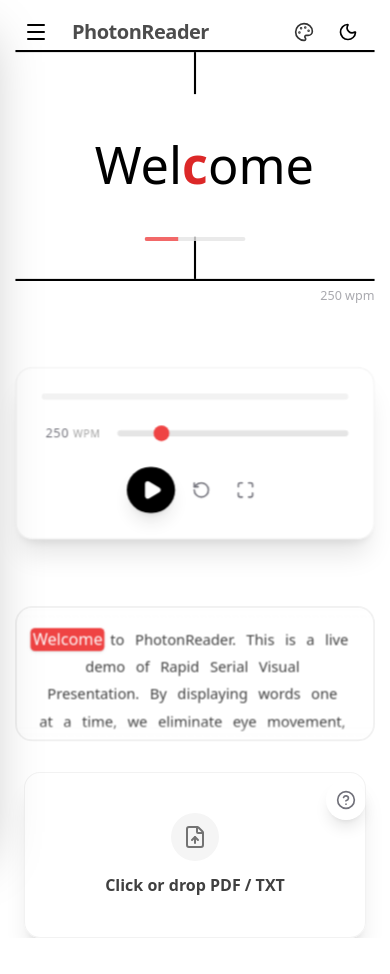
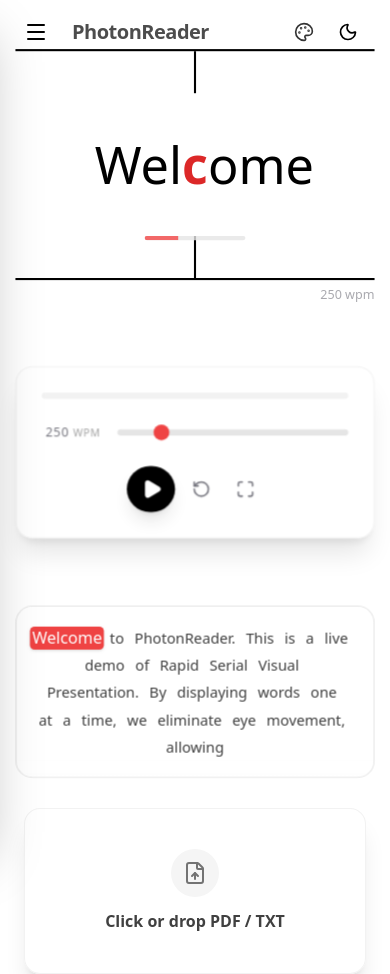
Before and after one commit to KingJamesGOAT/photon-reader, a Next.js app: page / in a window 390 px wide. Before the commit the page ends 938 px from the top, so only its background shows below. Built offline with nearby package versions, Linux system fonts and the light colour scheme.

Commit message:
Refactor: Remove unused imports in ControlBar

```diff
--- a/src/components/ControlBar.tsx
+++ b/src/components/ControlBar.tsx
@@ -1,33 +1,16 @@
-import React, { useState, useEffect } from "react";
+import React from "react";
 import { useStore } from "@/store/useStore";
 import { useRSVP } from "@/hooks/useRSVP";
 import { Play, Pause, RotateCcw, RotateCw, Maximize } from "lucide-react";
 
 export const ControlBar = () => {
-  const { isPlaying, wpm, setWpm, currentFileId, reset, setIsFullScreen, isFullScreen } = useStore();
+  const { isPlaying, wpm, setWpm, currentFileId, reset, setIsFullScreen, isFullScreen, feedback } = useStore();
   const { progress } = useRSVP();
-  const [feedback, setFeedback] = useState<string | null>(null);
-
-  useEffect(() => {
-    if (feedback) {
-      const timer = setTimeout(() => setFeedback(null), 1000);
-      return () => clearTimeout(timer);
-    }
-  }, [feedback]);
 
   const showControls = currentFileId && currentFileId !== 'demo';
 
   const handleSeek = (seconds: number) => {
-      const wordsToSeek = Math.ceil((wpm / 60) * Math.abs(seconds));
-      const { currentIndex, content, setCurrentIndex } = useStore.getState();
-
-      if (seconds < 0) {
-        setCurrentIndex(Math.max(0, currentIndex - wordsToSeek));
-        setFeedback(`-${Math.abs(seconds)}s`);
-      } else {
-        setCurrentIndex(Math.min(content.length - 1, currentIndex + wordsToSeek));
-        setFeedback(`+${Math.abs(seconds)}s`);
-      }
+      useStore.getState().seekByTime(seconds);
   };
 
   return (
--- a/src/components/FullScreenOverlay.tsx
+++ b/src/components/FullScreenOverlay.tsx
@@ -6,7 +6,7 @@
 
 
 export const FullScreenOverlay = () => {
-    const { isFullScreen, setIsFullScreen, isPlaying, wpm, currentFileId } = useStore();
+    const { isFullScreen, setIsFullScreen, isPlaying, wpm, currentFileId, feedback } = useStore();
     const { progress } = useRSVP();
 
     if (!isFullScreen) return null;
@@ -25,6 +25,13 @@
 
     return (
         <div className="fixed inset-0 z-50 bg-background flex flex-col items-center justify-center p-8 animate-in fade-in duration-300">
+
+            {/* Visual Feedback Overlay */}
+            {feedback && (
+                <div className="absolute top-1/4 md:top-1/3 left-1/2 -translate-x-1/2 z-[60] text-4xl md:text-6xl font-bold text-brand-500 animate-in fade-in zoom-in duration-200 drop-shadow-lg">
+                    {feedback}
+                </div>
+            )}
 
             {/* Close / Minimize Button */}
             <button
--- a/src/components/HybridView.tsx
+++ b/src/components/HybridView.tsx
@@ -7,10 +7,23 @@
     const containerRef = useRef<HTMLDivElement>(null);
 
     // Static Paging Logic
-    const WORDS_PER_PAGE = 50;
-    const pageIndex = Math.floor(currentIndex / WORDS_PER_PAGE);
-    const start = pageIndex * WORDS_PER_PAGE;
-    const end = Math.min(content.length, start + WORDS_PER_PAGE);
+    const [wordsPerPage, setWordsPerPage] = React.useState(50);
+
+    React.useEffect(() => {
+        const handleResize = () => {
+             // Mobile: 25 words to prevent scrolling and overflow
+             // Desktop: 50 words
+             setWordsPerPage(window.innerWidth < 768 ? 25 : 50);
+        };
+
+        handleResize(); // Init
+        window.addEventListener('resize', handleResize);
+        return () => window.removeEventListener('resize', handleResize);
+    }, []);
+
+    const pageIndex = Math.floor(currentIndex / wordsPerPage);
+    const start = pageIndex * wordsPerPage;
+    const end = Math.min(content.length, start + wordsPerPage);
     const visibleWords = content.slice(start, end);
 
     // Auto-scroll to top when page changes
@@ -26,12 +39,12 @@
         <div
             className={clsx(
                 "w-full max-w-2xl mt-8 rounded-2xl border border-neutral-200 dark:border-neutral-800 bg-white/50 dark:bg-black/20 backdrop-blur-sm overflow-hidden transition-all duration-500",
-                "h-32 md:h-auto md:max-h-60"
+                "h-auto md:max-h-60"
             )}
         >
             <div
                 ref={containerRef}
-                className="h-full overflow-y-auto p-4 md:p-6 text-center space-x-1.5 md:space-x-2 leading-relaxed touch-pan-y"
+                className="h-full overflow-hidden p-4 md:p-6 text-center space-x-1.5 md:space-x-2 leading-relaxed touch-pan-x select-none"
             >
                 {visibleWords.map((word, i) => {
                     const globalIndex = start + i;
--- a/src/components/ShortcutsOverlay.tsx
+++ b/src/components/ShortcutsOverlay.tsx
@@ -23,7 +23,7 @@
 
     return (
         <div
-            className="fixed bottom-6 right-6 z-50 flex flex-col items-end pointer-events-none"
+            className="hidden md:flex fixed bottom-6 right-6 z-50 flex-col items-end pointer-events-none"
         >
             {/* The Card */}
             <div
--- a/src/store/useStore.ts
+++ b/src/store/useStore.ts
@@ -1,11 +1,13 @@
-import { create } from 'zustand';
-import { persist, createJSONStorage } from 'zustand/middleware';
-import { detectChapters } from '@/lib/file-utils';
+import { create } from "zustand";
+import { persist, createJSONStorage } from "zustand/middleware";
+import { detectChapters } from "@/lib/file-utils";
 
-const DEFAULT_CONTENT_TEXT = "Welcome to PhotonReader. This is a live demo of Rapid Serial Visual Presentation. By displaying words one at a time, we eliminate eye movement, allowing you to read at double or triple your normal speed. Upload your own PDF below to get started.";
+const DEFAULT_CONTENT_TEXT =
+  "Welcome to PhotonReader. This is a live demo of Rapid Serial Visual Presentation. By displaying words one at a time, we eliminate eye movement, allowing you to read at double or triple your normal speed. Upload your own PDF below to get started.";
 const DEFAULT_CONTENT = DEFAULT_CONTENT_TEXT.split(" ");
-const DEFAULT_CHAPTERS = [{ title: 'Start', startIndex: 0, wordCount: DEFAULT_CONTENT.length }];
-
+const DEFAULT_CHAPTERS = [
+  { title: "Start", startIndex: 0, wordCount: DEFAULT_CONTENT.length },
+];
 
 export interface RecentFile {
   id: string;
@@ -36,25 +38,31 @@
   currentFileId: string | null; // ID of the currently open file to track progress
   wpm: number;
   isPlaying: boolean;
+  isFullScreen: boolean;
   currentIndex: number;
-  theme: 'light' | 'dark';
-  colorTheme: 'red' | 'blue' | 'green';
+  theme: "light" | "dark";
+  colorTheme: "red" | "blue" | "green";
   recentFiles: RecentFile[];
   folders: Folder[];
   chapters: Chapter[];
-  isFullScreen: boolean;
+  feedback: string | null;
 
   // Actions
+  setFeedback: (feedback: string | null) => void;
   setIsFullScreen: (isFull: boolean) => void;
   createFolder: (name: string) => void;
   deleteFolder: (id: string) => void;
   deleteFile: (id: string) => void;
-  setContent: (text: string | { words: string[], chapters: Chapter[] }, fileName?: string, folderId?: string) => void;
+  setContent: (
+    text: string | { words: string[]; chapters: Chapter[] },
+    fileName?: string,
+    folderId?: string
+  ) => void;
   setWpm: (wpm: number) => void;
   setIsPlaying: (isPlaying: boolean) => void;
   setCurrentIndex: (index: number) => void;
   toggleTheme: () => void;
-  setColorTheme: (theme: 'red' | 'blue' | 'green') => void;
+  setColorTheme: (theme: "red" | "blue" | "green") => void;
   reset: () => void;
   loadRecentFile: (file: RecentFile) => void;
   updateRecentFileProgress: (id: string, index: number) => void;
@@ -68,50 +76,76 @@
 export const useStore = create<AppState>()(
   persist(
     (set, get) => ({
-      content: "Welcome to PhotonReader. This is a live demo of Rapid Serial Visual Presentation. By displaying words one at a time, we eliminate eye movement, allowing you to read at double or triple your normal speed. Upload your own PDF below to get started.".split(" "),
+      content:
+        "Welcome to PhotonReader. This is a live demo of Rapid Serial Visual Presentation. By displaying words one at a time, we eliminate eye movement, allowing you to read at double or triple your normal speed. Upload your own PDF below to get started.".split(
+          " "
+        ),
       currentFileId: "demo",
       wpm: 250,
       isPlaying: false,
       currentIndex: 0,
-      theme: 'light',
-      colorTheme: 'red',
+      theme: "light",
+      colorTheme: "red",
       recentFiles: [],
       folders: [],
       chapters: [],
       isFullScreen: false,
+      feedback: null,
 
+      setFeedback: (feedback) => {
+        set({ feedback });
+        if (feedback) {
+          setTimeout(() => set({ feedback: null }), 1000);
+        }
+      },
       setIsFullScreen: (isFullScreen) => set({ isFullScreen }),
-      createFolder: (name) => set((state) => ({
-          folders: [...state.folders, { id: Date.now().toString(), name, createdAt: Date.now() }]
+      createFolder: (name) =>
+        set((state) => ({
+          folders: [
+            ...state.folders,
+            { id: Date.now().toString(), name, createdAt: Date.now() },
+          ],
         })),
 
-      deleteFolder: (id) => set((state) => ({
-          folders: state.folders.filter(f => f.id !== id),
+      deleteFolder: (id) =>
+        set((state) => ({
+          folders: state.folders.filter((f) => f.id !== id),
           // Move files in deleted folder to root (remove folderId)
-          recentFiles: state.recentFiles.map(f => f.folderId === id ? { ...f, folderId: undefined } : f)
+          recentFiles: state.recentFiles.map((f) =>
+            f.folderId === id ? { ...f, folderId: undefined } : f
+          ),
         })),
 
-      deleteFile: (id) => set((state) => ({
-          recentFiles: state.recentFiles.filter(f => f.id !== id),
+      deleteFile: (id) =>
+        set((state) => ({
+          recentFiles: state.recentFiles.filter((f) => f.id !== id),
           // If deleting current file, switch to home
-          currentFileId: state.currentFileId === id ? 'demo' : state.currentFileId,
+          currentFileId:
+            state.currentFileId === id ? "demo" : state.currentFileId,
           content: state.currentFileId === id ? DEFAULT_CONTENT : state.content,
-          chapters: state.currentFileId === id ? DEFAULT_CHAPTERS : state.chapters
+          chapters:
+            state.currentFileId === id ? DEFAULT_CHAPTERS : state.chapters,
         })),
 
-      setContent: (input, fileName = 'Untitled Document', folderId?: string) => {
+      setContent: (
+        input,
+        fileName = "Untitled Document",
+        folderId?: string
+      ) => {
         let words: string[] = [];
         let chapters: Chapter[] = [];
-        let fullText = '';
+        let fullText = "";
 
-        if (typeof input === 'string') {
-            words = input.split(/\s+/).filter(word => word.length > 0);
+        if (typeof input === "string") {
+          words = input.split(/\s+/).filter((word) => word.length > 0);
           fullText = input;
-            chapters = [{ title: 'Chapter 1', startIndex: 0, wordCount: words.length }];
+          chapters = [
+            { title: "Chapter 1", startIndex: 0, wordCount: words.length },
+          ];
         } else {
           words = input.words;
           chapters = input.chapters;
-            fullText = words.join(' '); // Reconstruct approximation if needed
+          fullText = words.join(" "); // Reconstruct approximation if needed
         }
 
         const id = Date.now().toString();
@@ -122,23 +156,25 @@
           name: fileName,
           timestamp: Date.now(),
           wordCount: words.length,
-            snippet: words.slice(0, 20).join(' '),
+          snippet: words.slice(0, 20).join(" "),
           fullText,
           chapters, // CRITICAL: Store the detected chapters!
           progress: 0,
-            folderId // Store the folder association
+          folderId, // Store the folder association
         };
 
         set((state) => {
           // Add to start, remove duplicates by name, limit to 5
-            const otherFiles = state.recentFiles.filter(f => f.name !== fileName);
+          const otherFiles = state.recentFiles.filter(
+            (f) => f.name !== fileName
+          );
           return {
             content: words,
             chapters,
             currentFileId: id,
             currentIndex: 0,
             isPlaying: false,
-                recentFiles: [newFile, ...otherFiles].slice(0, 5)
+            recentFiles: [newFile, ...otherFiles].slice(0, 5),
           };
         });
       },
@@ -155,7 +191,8 @@
         }
       },
 
-      toggleTheme: () => set((state) => ({ theme: state.theme === 'light' ? 'dark' : 'light' })),
+      toggleTheme: () =>
+        set((state) => ({ theme: state.theme === "light" ? "dark" : "light" })),
       setColorTheme: (theme) => set({ colorTheme: theme }),
       reset: () => set({ currentIndex: 0, isPlaying: true }),
 
@@ -164,36 +201,40 @@
           // 1. Prioritize stored chapters if they exist (Robust PDF ones)
           // 2. Fallback to detection only if missing
           const { words } = detectChapters(file.fullText);
-              const chapters = file.chapters || detectChapters(file.fullText).chapters;
+          const chapters =
+            file.chapters || detectChapters(file.fullText).chapters;
 
           set({
             content: words,
             chapters,
             currentFileId: file.id,
             currentIndex: file.progress || 0,
-                  isPlaying: false
+            isPlaying: false,
           });
         }
       },
 
-      updateRecentFileProgress: (id, index) => set((state) => ({
-        recentFiles: state.recentFiles.map(f =>
+      updateRecentFileProgress: (id, index) =>
+        set((state) => ({
+          recentFiles: state.recentFiles.map((f) =>
             f.id === id ? { ...f, progress: index, timestamp: Date.now() } : f
-        )
+          ),
         })),
 
-      moveFile: (fileId, folderId) => set((state) => ({
-          recentFiles: state.recentFiles.map(f =>
+      moveFile: (fileId, folderId) =>
+        set((state) => ({
+          recentFiles: state.recentFiles.map((f) =>
             f.id === fileId ? { ...f, folderId } : f
-          )
+          ),
         })),
 
-      goHome: () => set({
+      goHome: () =>
+        set({
           content: DEFAULT_CONTENT,
           chapters: DEFAULT_CHAPTERS,
-          currentFileId: 'demo',
+          currentFileId: "demo",
           currentIndex: 0,
-          isPlaying: false
+          isPlaying: false,
         }),
 
       togglePlaySmart: () => {
@@ -211,11 +252,13 @@
       seekByTime: (seconds) => {
         const { wpm, currentIndex, content } = get();
         const wordsToSeek = Math.ceil((wpm / 60) * Math.abs(seconds));
-          const newIndex = seconds < 0
+        const newIndex =
+          seconds < 0
             ? Math.max(0, currentIndex - wordsToSeek)
             : Math.min(content.length - 1, currentIndex + wordsToSeek);
 
         set({ currentIndex: newIndex });
+        get().setFeedback(seconds > 0 ? `+${seconds}s` : `${seconds}s`);
 
         // Auto-update recent file progress
         const { currentFileId } = get();
@@ -226,22 +269,26 @@
 
       restoreSession: () => {
         const { currentFileId, recentFiles } = get();
-          if (currentFileId && currentFileId !== 'demo') {
-              const file = recentFiles.find(f => f.id === currentFileId);
+        if (currentFileId && currentFileId !== "demo") {
+          const file = recentFiles.find((f) => f.id === currentFileId);
           if (file && file.fullText) {
-                  const words = file.fullText.split(/\s+/).filter(w => w.length > 0);
-                  const chapters = file.chapters || [{ title: 'Chapter 1', startIndex: 0, wordCount: words.length }];
+            const words = file.fullText
+              .split(/\s+/)
+              .filter((w) => w.length > 0);
+            const chapters = file.chapters || [
+              { title: "Chapter 1", startIndex: 0, wordCount: words.length },
+            ];
             set({
               content: words,
               chapters: chapters,
-                      isPlaying: false
+              isPlaying: false,
             });
           }
         }
       },
     }),
     {
-      name: 'photon-storage',
+      name: "photon-storage",
       storage: createJSONStorage(() => localStorage),
       partialize: (state) => ({
         theme: state.theme,
@@ -250,7 +297,7 @@
         recentFiles: state.recentFiles,
         folders: state.folders,
         currentFileId: state.currentFileId,
-          currentIndex: state.currentIndex
+        currentIndex: state.currentIndex,
       }),
     }
   )
```
Also changed, not shown: src/components/TableOfContents.tsx (+4 -4 lines). Lines whose indentation alone changed are shown as unchanged.
